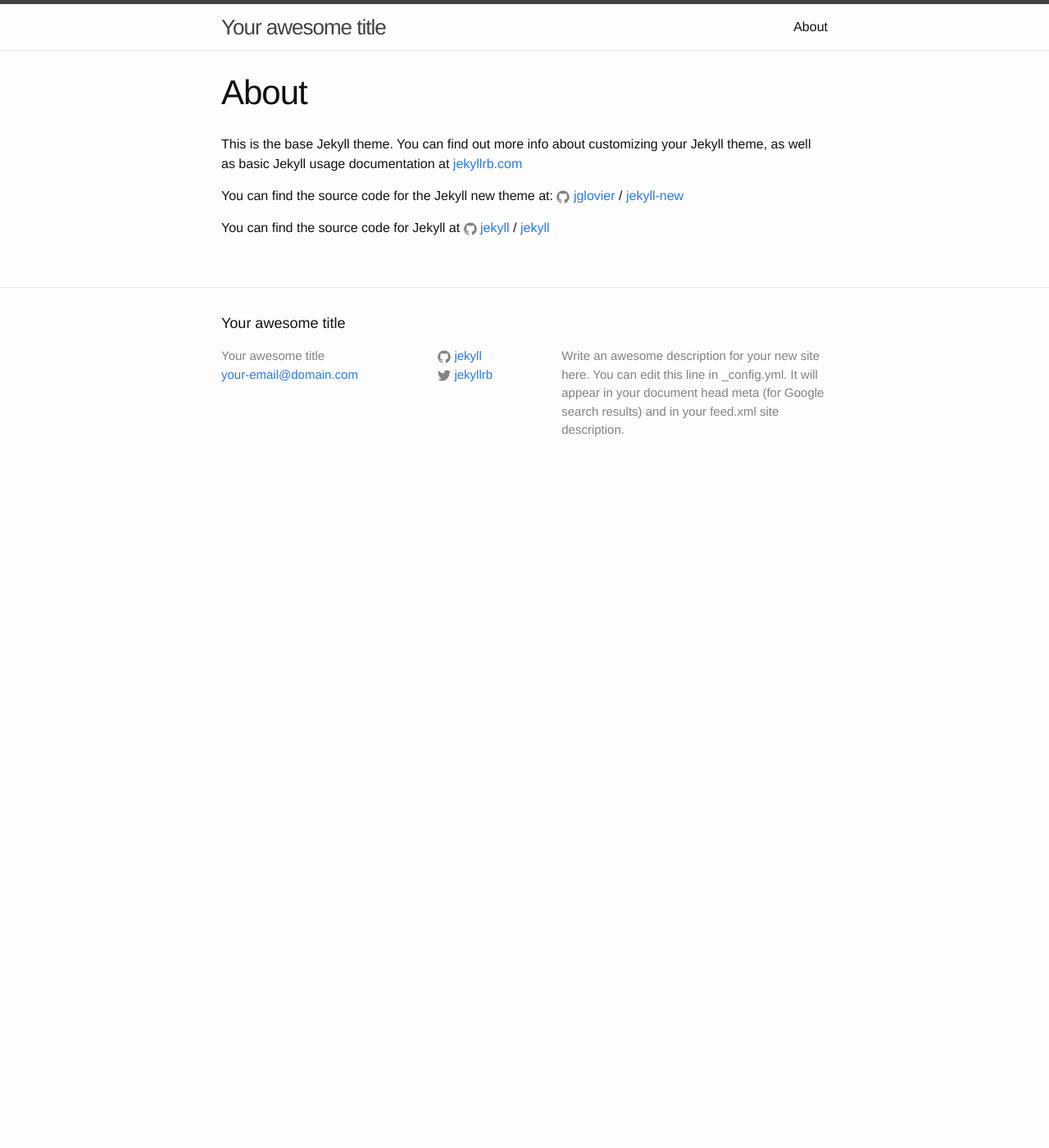
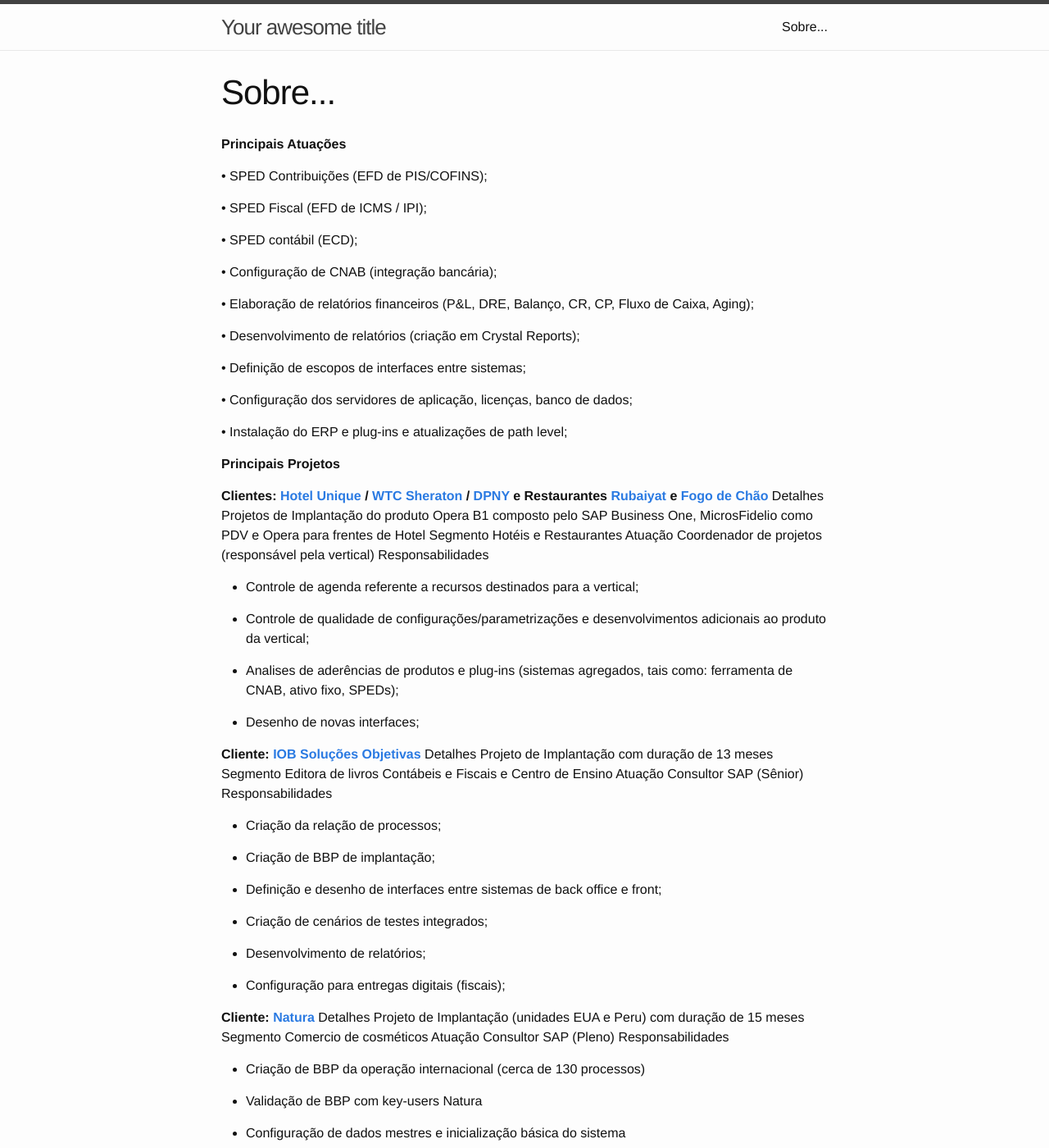
Before and after one commit to RodrigoZetha/rodrigozetha, a Jekyll site: the page built from about.md, in a window 1280 px wide and 1400 px high. Shown: the whole window at 82% size. Built offline with Jekyll 4.4.1, drawn with Linux system fonts in a browser that asks for light colours; some of the changed text lies outside the part shown.

Commit message:
Atualização do Sobre

```diff
--- a/_posts/2016-05-21-welcome-to-jekyll.markdown
+++ b/_posts/2016-05-21-welcome-to-jekyll.markdown
@@ -19,7 +19,3 @@ print_hi('Tom')
 {% endhighlight %}
 
 Check out the [Jekyll docs][jekyll-docs] for more info on how to get the most out of Jekyll. File all bugs/feature requests at [Jekyll’s GitHub repo][jekyll-gh]. If you have questions, you can ask them on [Jekyll Talk][jekyll-talk].
-
-[jekyll-docs]: http://jekyllrb.com/docs/home
-[jekyll-gh]:   https://github.com/jekyll/jekyll
-[jekyll-talk]: https://talk.jekyllrb.com/
--- a/about.md
+++ b/about.md
@@ -1,15 +1,84 @@
 ---
 layout: page
-title: About
+title: Sobre...
 permalink: /about/
 ---
 
-This is the base Jekyll theme. You can find out more info about customizing your Jekyll theme, as well as basic Jekyll usage documentation at [jekyllrb.com](http://jekyllrb.com/)
+**Principais Atuações**
 
-You can find the source code for the Jekyll new theme at:
-{% include icon-github.html username="jglovier" %} /
-[jekyll-new](https://github.com/jglovier/jekyll-new)
 
-You can find the source code for Jekyll at
-{% include icon-github.html username="jekyll" %} /
-[jekyll](https://github.com/jekyll/jekyll)
+
+•	SPED Contribuições (EFD de PIS/COFINS);
+
+•	SPED Fiscal (EFD de ICMS / IPI);
+
+•	SPED contábil (ECD);
+
+•	Configuração de CNAB (integração bancária);
+
+•	Elaboração de relatórios financeiros (P&L, DRE, Balanço, CR, CP, Fluxo de Caixa, Aging);
+
+•	Desenvolvimento de relatórios (criação em Crystal Reports);
+
+•	Definição de escopos de interfaces entre sistemas;
+
+•	Configuração dos servidores de aplicação, licenças, banco de dados;
+
+•	Instalação do ERP e plug-ins e atualizações de path level;
+
+
+
+
+
+**Principais Projetos**
+
+
+**Clientes: [Hotel Unique](http://www.hotelunique.com.br/) / [WTC Sheraton](http://www.sheratonsaopaulowtc.com.br/) / [DPNY](http://www.dpny.com.br/) e Restaurantes [Rubaiyat](http://rubaiyat.com.br/) e [Fogo de Chão](http://www.fogodechao.com.br/)**
+Detalhes 	Projetos de Implantação do produto Opera B1 composto pelo SAP Business One, MicrosFidelio  como PDV e Opera para frentes de Hotel
+Segmento	Hotéis e Restaurantes
+Atuação	Coordenador de projetos (responsável pela vertical)
+Responsabilidades
+- Controle de agenda referente a recursos destinados para a vertical;
+
+- Controle de qualidade de configurações/parametrizações e desenvolvimentos adicionais ao produto da vertical;
+
+- Analises de aderências de produtos e plug-ins (sistemas agregados, tais como: ferramenta de CNAB, ativo fixo, SPEDs);
+
+- Desenho de novas interfaces;
+
+
+
+**Cliente: [IOB Soluções Objetivas](http://www.iob.com.br/)**
+Detalhes 	Projeto de Implantação com duração de 13 meses
+Segmento	Editora de livros Contábeis e Fiscais e Centro de Ensino
+Atuação	Consultor SAP  (Sênior)
+Responsabilidades
+- Criação da relação de processos;
+
+- Criação de BBP de implantação;
+
+- Definição e desenho de interfaces entre sistemas de back office e front;
+
+- Criação de cenários de testes integrados;
+
+- Desenvolvimento de relatórios;
+
+- Configuração para entregas digitais (fiscais);
+
+
+**Cliente: [Natura](http://www.natura.com.br/)**
+Detalhes 	Projeto de Implantação (unidades EUA e Peru) com duração de 15 meses
+Segmento	Comercio de cosméticos
+Atuação	Consultor SAP (Pleno)
+Responsabilidades
+- Criação de BBP da operação internacional (cerca de 130 processos)
+
+- Validação de BBP com key-users Natura
+
+- Configuração de dados mestres e inicialização básica do sistema
+
+- Criação dos documentos de prototipação Logístico
+
+- Desenho de interfaces entre os sistemas participante do Kit Internacional.
+
+- Criação e acompanhamento da fase de testes unitários e integrados
```
